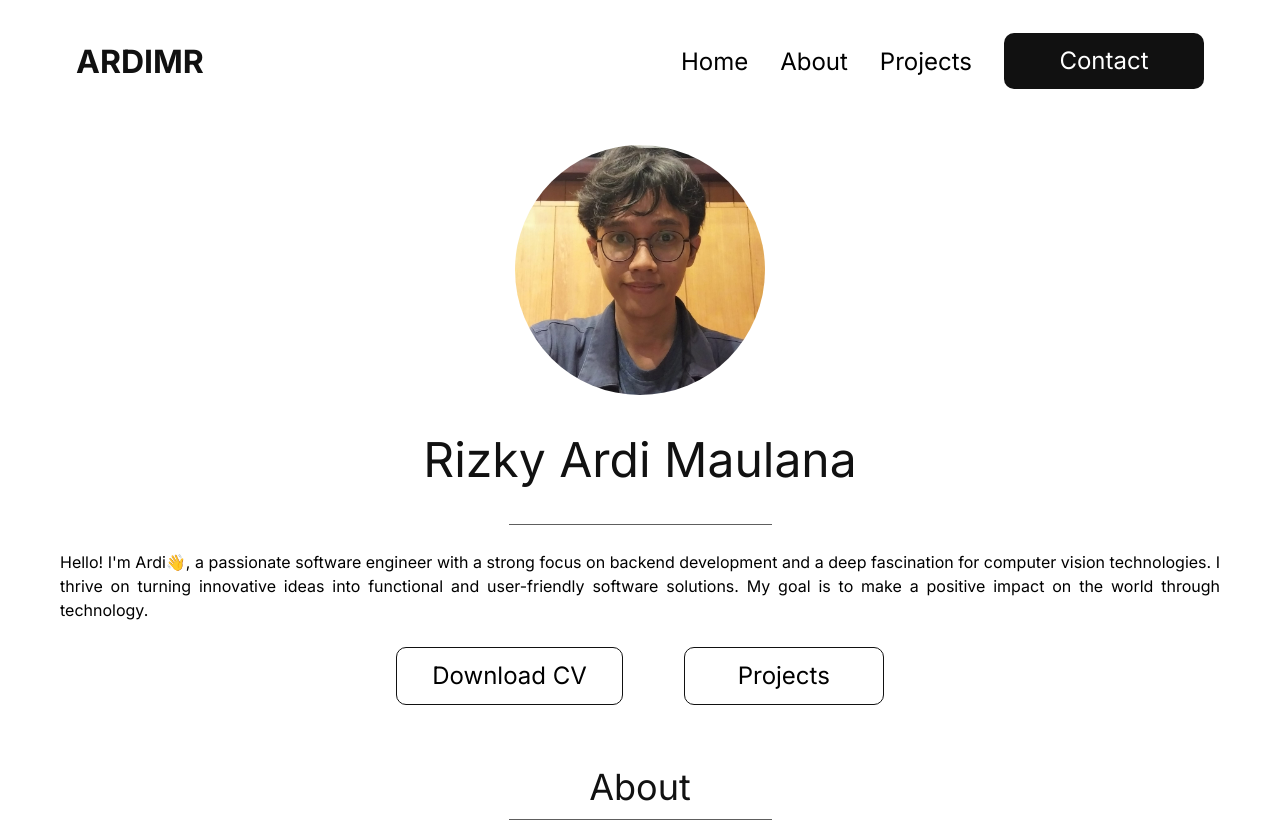
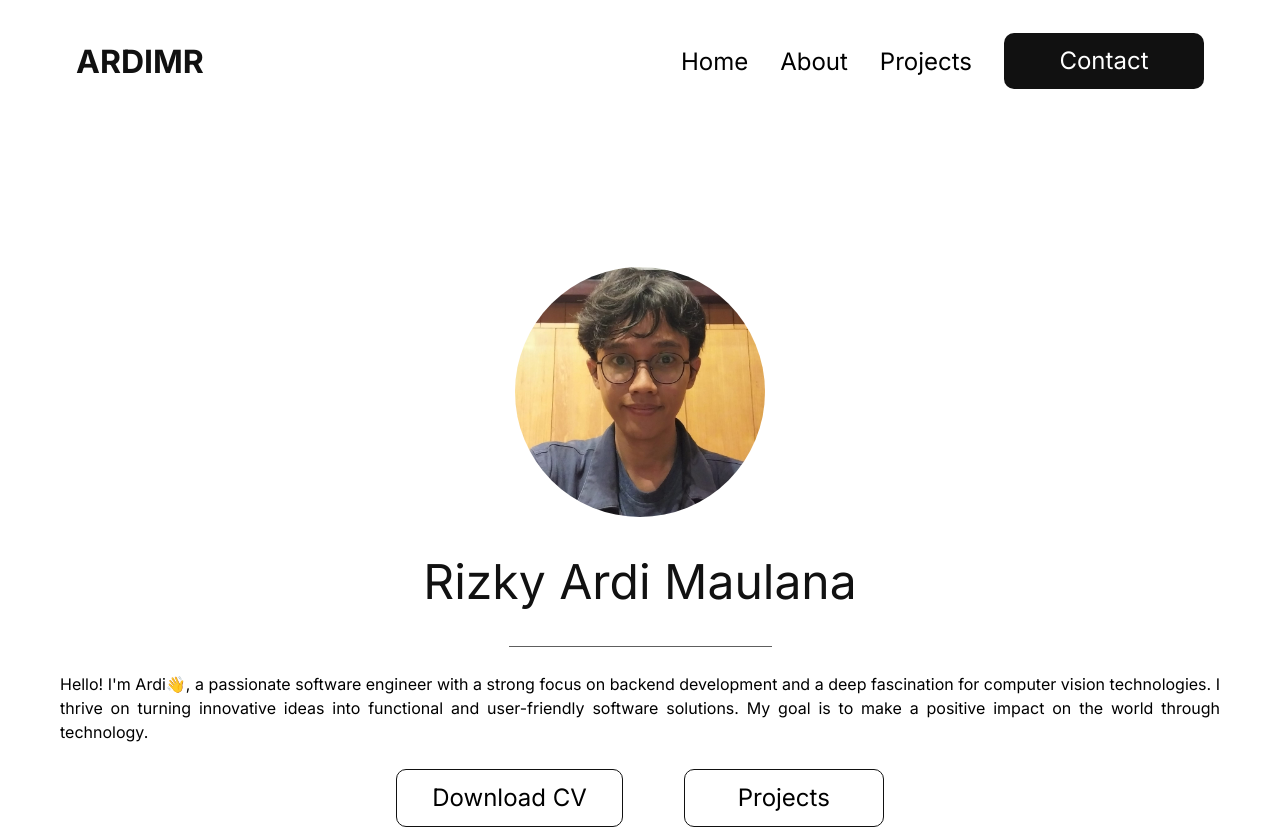
Before and after one commit to ardimr/web-portfolio, a Next.js app: page / in a window 1280 px wide. Shown: the top 829 px of the page. Built offline with nearby package versions, Linux system fonts and the light colour scheme.

Commit message:
Fixed toggle bar position on mobile display

```diff
--- a/package.json
+++ b/package.json
@@ -3,7 +3,7 @@
   "version": "0.1.0",
   "private": true,
   "scripts": {
-    "dev": "next dev",
+    "dev": "next dev -p 9000",
     "build": "next build",
     "start": "next start",
     "lint": "next lint"
--- a/src/app/layout.tsx
+++ b/src/app/layout.tsx
@@ -25,7 +25,7 @@ export default function RootLayout({
               {`Ardi's Portfolio`}
             </title>
           </Head>
-          <header style={{position:"fixed", width:"100%", top:"0px", backgroundColor:"white", zIndex:"2"}}>
+          <header style={{position:"sticky", width:"100%", top:"0px", backgroundColor:"white", zIndex:"2"}}>
             <Header/>
           </header>
           <main style={{marginTop:'120px'}}>
```
